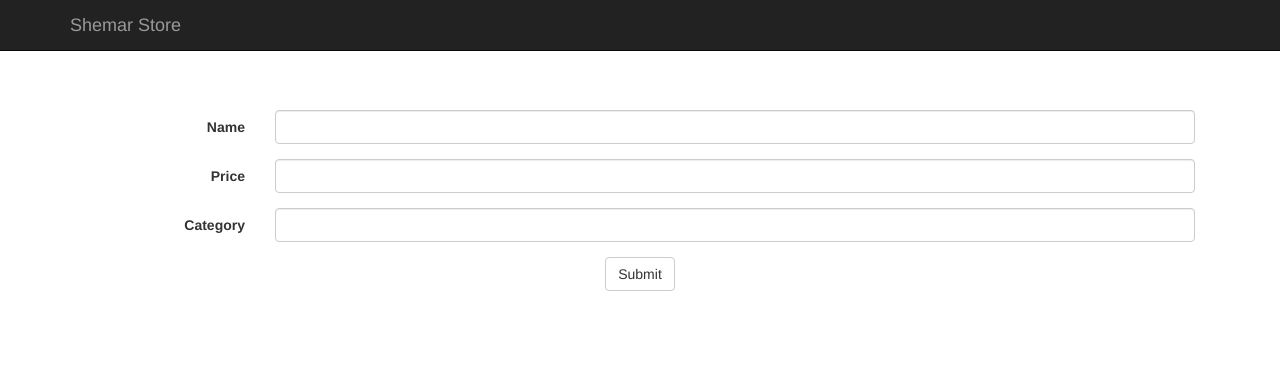
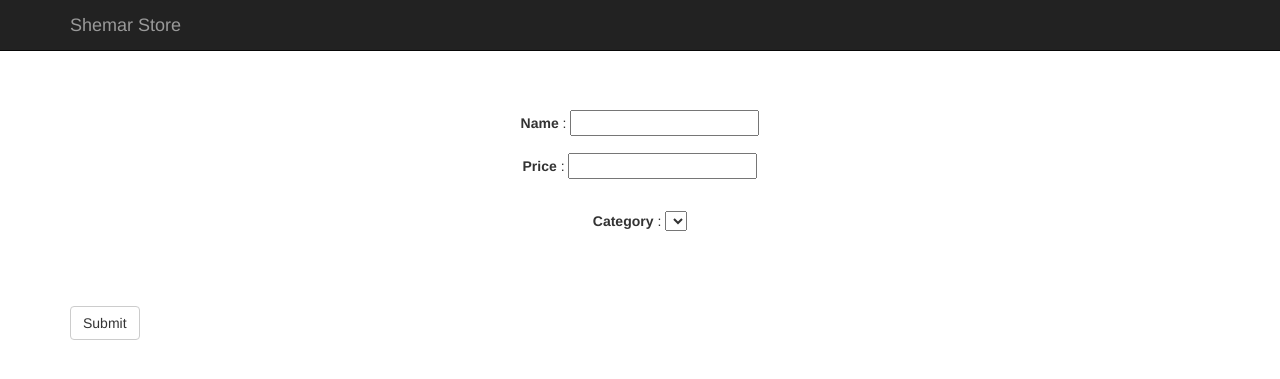
Before and after one commit to shemar100/full_stack_store, a Flask app: page /product-create in a window 1280 px wide. Shown: the top 379 px of the page. Run offline with Flask 2, Linux system fonts and the light colour scheme; data that the repository does not hold is empty; some libraries are stand-ins or nearby versions.

Commit message:
Backend form validation

```diff
--- a/my_app/catalog/models.py
+++ b/my_app/catalog/models.py
@@ -1,4 +1,6 @@
 from my_app import db
+from flask_wtf import FlaskForm
+from wtforms import StringField, DecimalField, SelectField
 
 class Product(db.Model):
     id = db.Column(db.Integer, primary_key=True)
@@ -24,3 +26,8 @@
 
     def __repr__(self):
         f'<Category> {self.id}'
+
+class ProductForm(FlaskForm):
+    name = StringField('Name')
+    price = DecimalField('Price')
+    category = SelectField('Category', coerce=int)
--- a/my_app/catalog/views.py
+++ b/my_app/catalog/views.py
@@ -1,9 +1,11 @@
 from flask import request, jsonify, Blueprint, render_template, flash, redirect
 from flask.helpers import url_for
+from flask_wtf import csrf
 from my_app import db, app, redis
 from my_app.catalog.models import Product, Category
 from sqlalchemy.orm.util import join
-from functools import wraps
+from my_app.catalog.models import ProductForm
+#from functools import wraps
 
 catalog = Blueprint('catalog', __name__)
 
@@ -54,19 +56,23 @@
 
 @catalog.route('/product-create', methods=['POST','GET'])
 def create_product():
+    form = ProductForm(csrf_enabled=False)
+
+    categories = [(c.id, c.name) for c in Category.query.all()]
+    form.category.choices = categories
+
     if request.method == 'POST':
-        name = request.form.get('name')
-        price = request.form.get('price')
-        categ_name = request.form.get('category')
-        category = Category.query.filter_by(name=categ_name).first()
-        if not category:
-            category = Category(categ_name)
+        name = form.name.data
+        price = form.price.data
+        category = Category.query.get_or_404(
+            form.category.data
+        )
         product = Product(name, price, category)
         db.session.add(product)
         db.session.commit()
         flash(f'The product {name} has been created', 'success')
         return redirect(url_for('catalog.product', id=product.id))
-    return render_template('product-create.html')
+    return render_template('product-create.html', form=form)
 
 @catalog.route('/product-search')
 @catalog.route('/product-search/<int:page>')
--- a/my_app/templates/product-create.html
+++ b/my_app/templates/product-create.html
@@ -5,22 +5,15 @@
     method="POST"
     action="{{ url_for('catalog.create_product') }}"
     role="form">
+        <div class="form-group"> {{ form.name.label }} : {{
+        form.name() }}</div>
         <div class="form-group">
-            <label for="name" class="col-sm-2  control-label">Name</label>
-            <div class="col-sm-10">
-                <input type="text" class="form-control" id="name" name="name">
-            </div>
+            <div class="form-group"> {{ form.price.label }} : {{
+        form.price() }}</div>
         </div>
         <div class="form-group">
-            <label for="price" class="col-sm-2  control-label">Price</label>
-            <div class="col-sm-10">
-                <input type="number" class="form-control" id="price" name="price">
-            </div>
-        </div>
-        <div class="form-group">
-            <label for="price" class="col-sm-2  control-label">Category</label>
-            <div class="col-sm-10">
-                <input type="text" class="form-control" id="category" name="category">
+            <div class="form-group"> {{ form.category.label }} : {{
+        form.category() }}</div>
             </div>
         </div>
         <button type="submit" class="btn btn-default">Submit</button>
```
